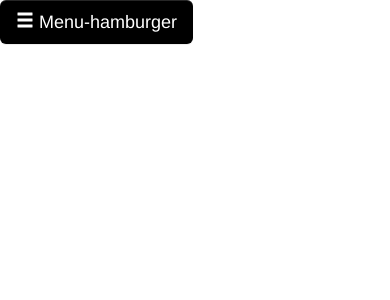
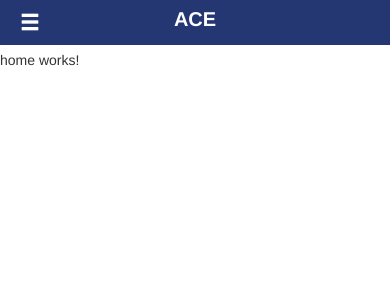
Before and after one commit to cap377/UIandI, an Angular app: page /home in a window 390 px wide. Shown: the top 300 px of the page. Built offline with nearby package versions, Linux system fonts and the light colour scheme.

Commit message:
basic hamburger menu working

```diff
--- a/src/app/app-routing.module.ts
+++ b/src/app/app-routing.module.ts
@@ -3,11 +3,13 @@ import { Routes, RouterModule } from '@angular/router';
 
 import { HomeComponent } from './home/home.component';
 import { ForumComponent } from './forum/forum.component';
+import { UserProfilesComponent } from './user-profiles/user-profiles.component';
 
 const routes: Routes = [
   { path: '', redirectTo: '/home', pathMatch: 'full' },
   { path: 'home', component: HomeComponent},
-  { path: 'forum', component: ForumComponent}
+  { path: 'forum', component: ForumComponent},
+  { path: 'users', component: UserProfilesComponent}
 ];
 
 @NgModule({
--- a/src/app/app.component.html
+++ b/src/app/app.component.html
@@ -8,17 +8,23 @@
   <div class="responsive-nav-sidebar responsive-nav-animate-left" style="display:none" id="mySidebar">
     <button id="responsiveNavClose" class="responsive-nav-bar-item responsive-nav-button"(click)="closeSidebar()">Close &times;</button>
     <a routerLink="/home" class="responsive-nav-bar-item responsive-nav-button" (click)="closeSidebar()">Home</a>
-    <a routerLink="" class="responsive-nav-bar-item responsive-nav-button" (click)="closeSidebar()">Channels</a>
-    <a routerLink="" class="responsive-nav-bar-item responsive-nav-button" (click)="closeSidebar()">Members</a>
-    <a routerLink="" class="responsive-nav-bar-item responsive-nav-button" (click)="closeSidebar()">Other</a>
+    <a routerLink="/forum" class="responsive-nav-bar-item responsive-nav-button" (click)="closeSidebar()">Forums</a>
+    <a routerLink="/users" class="responsive-nav-bar-item responsive-nav-button" (click)="closeSidebar()">Users</a>
   </div>
-  <div zclass="w3-main" id="main">
+  <div class="w3-main" id="main">
     <div class="w3-teal">
-      <a class="btn btn-info btn-lg" id="responsiveNavHamburgerButton">
-        <span class="glyphicon glyphicon-menu-hamburger" (click)="openSidebar()"></span> Menu-hamburger
+      <a id="responsiveNavHamburgerButton">
+        <span class="glyphicon glyphicon-menu-hamburger" (click)="openSidebar()"></span>
       </a>
     </div>
   </div>
-  <router-outlet></router-outlet>
+  <div class="app-title-bar">
+    <div id="app-title-bar-title">
+      ACE
+    </div>
+  </div>
+  <div class="router-content">
+    <router-outlet></router-outlet>
+  </div>
 </body>
 </html>
--- a/src/app/app.component.scss
+++ b/src/app/app.component.scss
@@ -1,29 +1,41 @@
+$primary-color: #243773;
+$primary-text: #FFFFFF;
+$secondary-color: #B7BEFF;
+$secondary-text: #000000;
 html, body {
   padding: 0;
   margin: 0;
 }
 
 #responsiveNavHamburgerButton{
-  border: none;
-  background-color: black;
+  background-color: $primary-color;
   color: white;
   position: fixed;
-  top: 0px;
-  left: 0px;
+  top: 0;
+  left: 0;
+  width: 60px;
+  height: 45px;
+  z-index: 1;
+  font-size: 2rem;
+  text-align: center;
+  padding-top: 10px;
   @media(min-width: 1025px){
     display: none;
   }
 }
 #responsiveNavClose{
   background-color: #7682DB;
+  height: 45px;
   color: white;
 }
 .responsive-nav-sidebar{
   height: 100%;
-  width: 800px;
-  background-color: #3B3B3B;
+  width: 100%;
+  background-color: $secondary-color;
   position: fixed;
-  z-index: 1;
+  top: 0;
+  left: 0;
+  z-index: 2;
   overflow:auto;
 }
 .responsive-nav-bar-item{
@@ -50,7 +62,7 @@ html, body {
   }
 }
 .responsive-nav-button:hover{
-  color: white;
+  color: $primary-text;
   background-color:#7682DB;
 }
 
@@ -60,15 +72,19 @@ html, body {
     top: 0;
     left: 0;
     width: 100%;
-    height: 50px;
-    background-color: green;
+    height: 45px;
+    padding-top: 5px;
+    background-color: $primary-color;
     text-align: center;
     #app-title-bar-title {
-      padding-top: 5px;
+      color: $primary-text;
       font-weight: bold;
       font-size: 2rem;
     }
   }
+  .router-content{
+    margin-top: 50px;
+  }
 }
 @media (min-width: 481px){}
 @media (min-width: 1024px){}
--- a/src/app/app.component.ts
+++ b/src/app/app.component.ts
@@ -6,11 +6,11 @@ import { Component } from '@angular/core';
   styleUrls: ['./app.component.scss']
 })
 export class AppComponent {
-  title = 'ACE';
+
   openSidebar()
   {
     document.getElementById("main").style.marginLeft = "25%";
-    document.getElementById("mySidebar").style.width = "100%";
+    document.getElementById("mySidebar").style.width = "80px";
     document.getElementById("mySidebar").style.display = "block";
     document.getElementById("openNav").style.display = 'none';
   }
--- a/src/app/home/home.component.ts
+++ b/src/app/home/home.component.ts
@@ -6,7 +6,6 @@ import { Component, OnInit } from '@angular/core';
   styleUrls: ['./home.component.scss']
 })
 export class HomeComponent implements OnInit {
-
   constructor() { }
 
   ngOnInit() {
```
